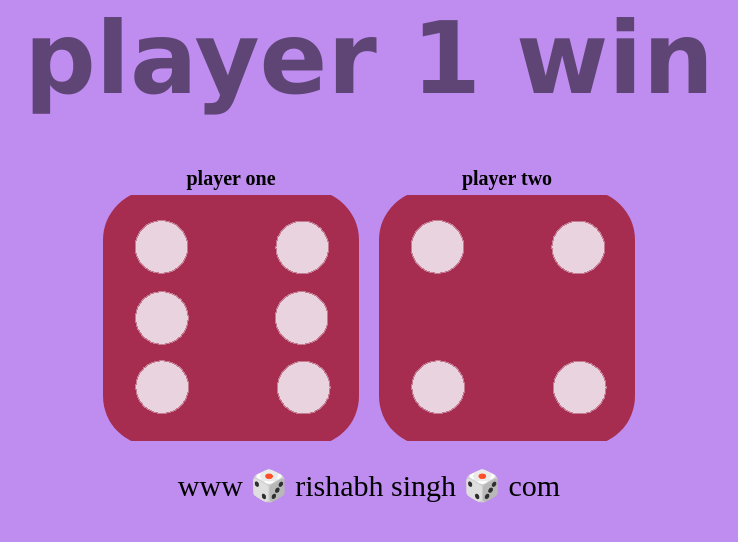
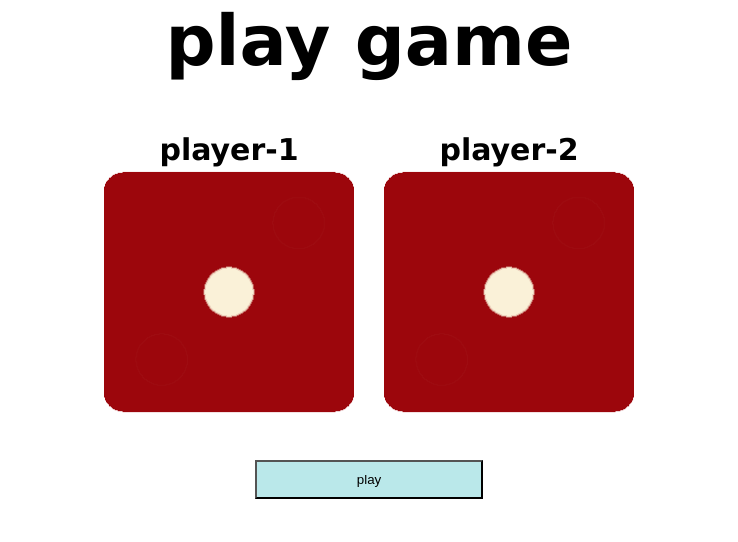
Before and after one commit to rishabhsingh-developer/dicegame, a plain HTML site: page index.html in a window 1280 px wide. Shown: the whole page, without its empty margins (271-1009 px from the left). Drawn offline with Linux system fonts and the light colour scheme.

Commit message:
Add files via upload

```diff
--- a/index.css
+++ b/index.css
@@ -3,53 +3,68 @@
     margin: 0;
 }
 html{
-    font-size: 62.5%
+    font-size: 62.5%;
+}
+
+.container{
+
+
+    display: flex;
+    flex-direction: column;
+    justify-content: center;
 
 }
-body{
-    background-color: rgb(191, 140, 239);
+h3{
+    text-align: center;
+    font-size: 3rem;
+    font-family: Verdana, Geneva, Tahoma, sans-serif;
+}
+img{
+    height: 25rem;
+    width: 25rem;
+}
+
+h1,.btn{
+    text-align: center;
+    font-size: 7rem;
+    font-family: Verdana, Geneva, Tahoma, sans-serif;
+}
+button{
+    padding-left: 10rem;
+    padding-right: 10rem;
+    padding-top: 1rem;
+    padding-bottom: 1rem;
+    background-color: rgba(151, 221, 223, 0.662);;
+
+
 }
 .box{
-
     display: flex;
     justify-content: center;
-    gap: 2rem;
+    gap: 3rem;
 
-    padding-top: 5rem;
+    margin-top: 5rem;
+
+}
+
+@media(max-width:600px){
+    html{
+        font-size: 50%;
+    }
+    .box{
+        display: flex;
+        flex-direction: column;
+        text-align: center;
+    }
 
 
 
-}
-img{
-    border-radius: 5rem;
-    opacity: 0.7;
-
-
-}
-h1{
-    font-size:10rem;
-    text-align: center;
-    font-family: Verdana, Geneva, Tahoma, sans-serif;
-    opacity: 0.5;
-
-
-}
-h3{
-    font-size: 2rem;
-    text-align: center;
-}
-footer{
-    padding-top: 2rem;
-    text-align: center;
-    font-size: 3rem;
 }
 @media(max-width:600px){
     html{
         font-size: 40%;
     }
-    .box{
-        display: flex;
-        flex-direction: column;
-        align-items: center;
-    }
+
+
+
 }
--- a/index.html
+++ b/index.html
@@ -4,34 +4,26 @@
     <meta charset="UTF-8">
     <meta http-equiv="X-UA-Compatible" content="IE=edge">
     <meta name="viewport" content="width=device-width, initial-scale=1.0">
-    <title>dice game</title>
+    <title>dicegame</title>
     <link rel="stylesheet" href="index.css">
 </head>
 <body>
     <div class="container">
-        <h1>click me!</h1>
-
+        <h1>play game</h1>
         <div class="box">
-
-        <div class="dice-first">
-            <h3>player one</h3>
-            <img src="dice6.png" alt="box">
+            <div class="dice-1">
+                <h3>player-1</h3>
+                <img src="dice1.png" alt="dice1">
+            </div>
+            <div class="dice-2">
+                <h3>player-2</h3>
+                <img src="dice1.png" alt="dice2">
+            </div>
         </div>
-
-        <div class="dice-second">
-            <h3>player two</h3>
-            <img src="dice6.png" alt="box">
+        <div class="btn">
+            <button class="btn1">play</button>
         </div>
-        </div>
-
-
-
     </div>
-
-
     <script src="index.js"></script>
 </body>
-<footer>
-    www 🎲 rishabh singh 🎲 com
-</footer>
 </html>
--- a/index.js
+++ b/index.js
@@ -1,20 +1,21 @@
-var image = ["dice1.png" , "dice2.png" , "dice3.png" , "dice4.png" , "dice5.png" , "dice6.png"]
+ document.querySelector(".btn1").addEventListener("click",function(){
+    var randomnumber1 = Math.floor( Math.random()*6+1);
+
+    document.querySelector(".dice-1 img").setAttribute("src","dice"+randomnumber1+".png");
+
+    var randomnumber2 = Math.floor( Math.random()*6+1);
+
+    document.querySelector(".dice-2 img").setAttribute("src","dice"+randomnumber2+".png");
 
 
 
-var randomNumber1 = Math.random();
-var m = Math.floor((randomNumber1*image.length));
-document.querySelector(" .dice-first img").setAttribute("src",image[m]);
+    if(randomnumber1 > randomnumber2){
+        document.querySelector("h1").textContent = "player-1 win"
+    }else if(randomnumber1 === randomnumber2){
+        document.querySelector("h1").textContent = " draw"
+    }else{
+        document.querySelector("h1").textContent = "player-2 win"
 
-var randomNumber2 = Math.random();
-var n = Math.floor((randomNumber2*image.length));
-document.querySelector(" .dice-second img").setAttribute("src",image[n]);
+    }
 
-if(m > n){
-    document.querySelector(".container h1").textContent = "player 1 win";
-}else if(m === n){
-    document.querySelector(".container h1").textContent = "draw ";
-}else{
-    document.querySelector(".container h1").textContent = "player 2 win";
-
-}
+ })
```
